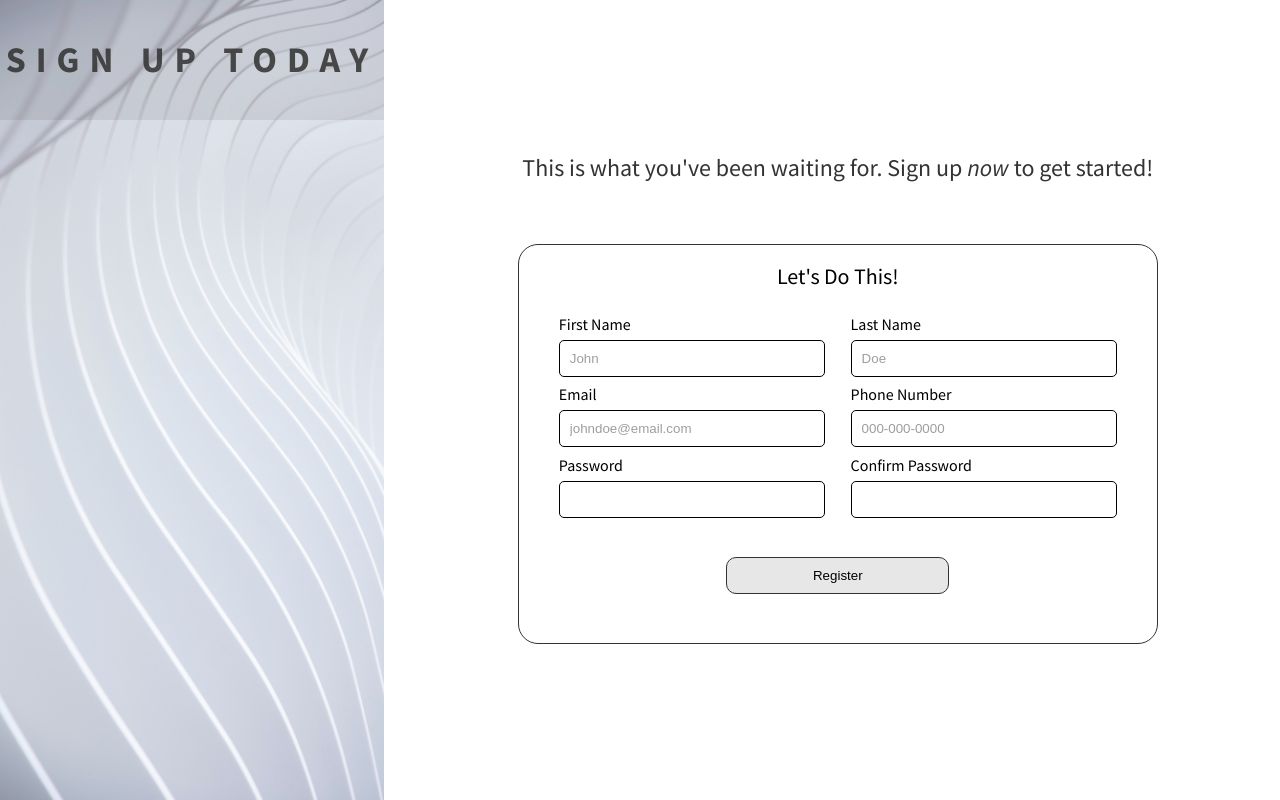
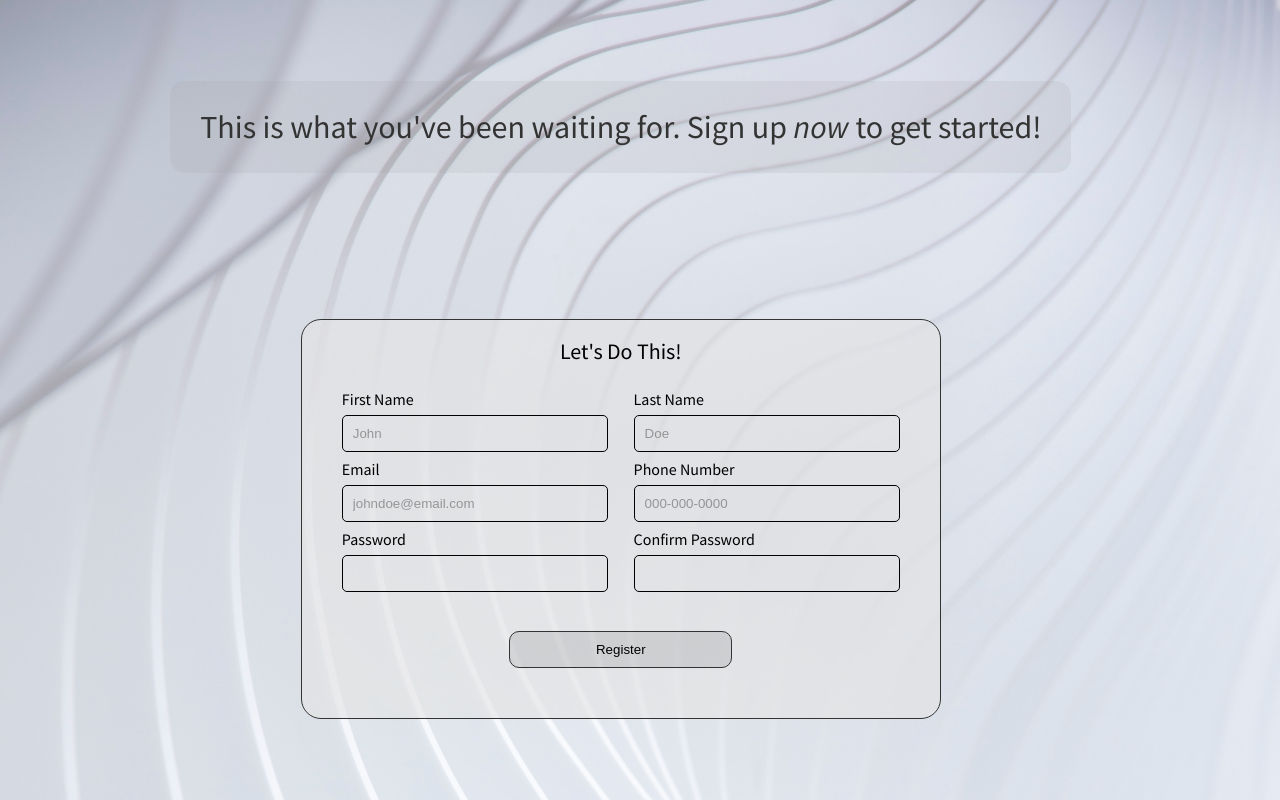
Before and after one commit to agabra23/sign-up-form, a plain HTML site: page index.html in a window 1280 px wide. Drawn offline with Linux system fonts and the light colour scheme.

Commit message:
CSS Refinement

```diff
--- a/index.html
+++ b/index.html
@@ -13,11 +13,6 @@
 </head>
 <body>
     <main>
-        <div class="background">
-            <div class="title-wrapper">
-                <h1 class="title-text">Sign Up Today</h1>
-            </div>
-        </div>
         <div class="right-wrapper">
             <div class="form-description-wrapper">
                 <p class="form-description">This is what you've been waiting for. Sign up <em>now</em> to get started!</p>
@@ -38,7 +33,6 @@
                                 <input type="text" name="last-name" id="last-name" placeholder="Doe" required>
                             </div>
                         </div>
-
                         <div class="form-group">
                             <div class="form-item">
                                 <label for="email">Email</label>
@@ -66,13 +60,11 @@
                                 <button type="submit">Register</button>
                             </div>
                         </div>
-
                     </fieldset>
                 </form>
             </div>
         </div>
     </main>
-    <footer></footer>
 </body>
 <script src="./app.js"></script>
 </html>
--- a/style.css
+++ b/style.css
@@ -16,6 +16,7 @@ html {
     font-size: 20px;
     font-family: 'Source Sans Pro', sans-serif;
     --primary-dark: #333;
+    --primary-light: #efefef;
 }
 
 html, body, div, span, applet, object, iframe,
@@ -75,43 +76,25 @@ body {
 }
 
 main {
+    height: 100%;
     display: flex;
     flex: 1;
     padding-right: 3vw;
     gap: calc(30px + 1rem);
+    background-image: url(./sign-up-background.jpg);
+    background-size: cover;
 }
 
-.background {
-    width: 30vw;
-    position: relative;
-    background-image: url(./sign-up-background.jpg);
-    background-size: cover;
-    background-repeat: no-repeat;
-}
+.form-description-wrapper {
+    background-color: rgba(155, 155, 155, 0.15);
+    border-radius: 15px;
+    padding: 30px;
 
-.title-wrapper {
-    position: absolute;
-    top: 0;
-    width: 100%;
-    background-color: rgba(51, 51, 51, 0.1);
-    height: 15vh;
-    display: flex;
-    justify-content: center;
-    align-items: center;
-}
-
-.title-text {
-    text-align: center;
-    text-transform: uppercase;
-    font-weight: 700;
-    letter-spacing: 10px;
-    font-size: 1.8rem;
-    color: #333333df;
 }
 
 .form-description {
     text-align: center;
-    font-size: 1.2rem;
+    font-size: 2.5vw;
     color: var(--primary-dark);
 }
 
@@ -119,7 +102,7 @@ main {
     flex: 1;
     display: flex;
     flex-direction: column;
-    justify-content: center;
+    justify-content: space-evenly;
     align-items: center;
     gap: 8vh;
 }
@@ -137,6 +120,8 @@ form {
     min-height: 50vh;
     width: 100%;
     border: 1px solid var(--primary-dark);
+    background-color: #e4e4e49a;
+
     border-radius: 20px;
     display: flex;
     justify-content: space-evenly;
```
